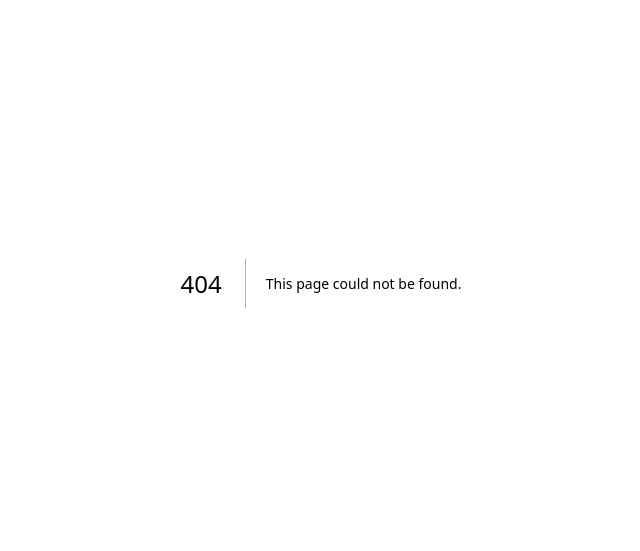
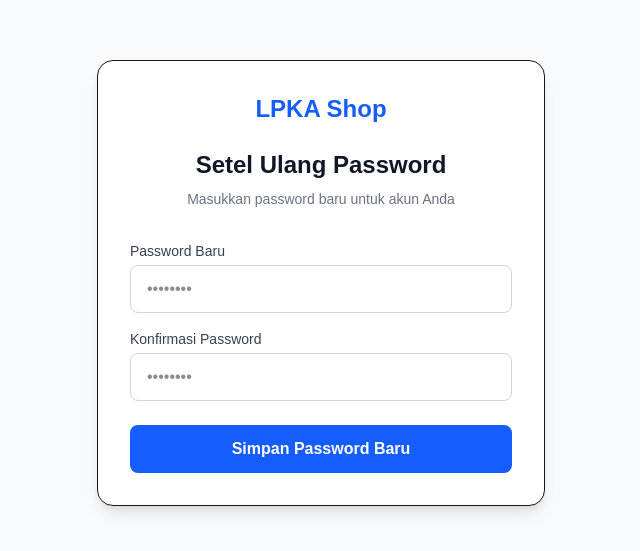
Before and after one commit to kingfayd/lpkashop, a Next.js app: page /reset-password in a window 1280 px wide. Before the commit this address had no page. Shown: the part 117-668 px from the top of the page, without its empty margins (319-959 px from the left). Built offline with nearby package versions, Linux system fonts and the light colour scheme; no server answers.

Commit message:
Add reset-password page for email recovery

```diff
--- /dev/null
+++ b/app/reset-password/page.tsx
@@ -0,0 +1,117 @@
+'use client'
+
+import { useState } from 'react'
+import { supabase } from '@/lib/supabase'
+import { useRouter } from 'next/navigation'
+import Link from 'next/link'
+
+export default function ResetPasswordPage() {
+    const [password, setPassword] = useState('')
+    const [confirmPassword, setConfirmPassword] = useState('')
+    const [loading, setLoading] = useState(false)
+    const [error, setError] = useState<string | null>(null)
+    const [success, setSuccess] = useState(false)
+    const router = useRouter()
+
+    const handleResetPassword = async (e: React.FormEvent) => {
+        e.preventDefault()
+
+        if (password !== confirmPassword) {
+            setError('Password tidak cocok')
+            return
+        }
+
+        if (password.length < 6) {
+            setError('Password minimal 6 karakter')
+            return
+        }
+
+        setLoading(true)
+        setError(null)
+
+        const { error } = await supabase.auth.updateUser({
+            password: password
+        })
+
+        if (error) {
+            setError(error.message)
+            setLoading(false)
+        } else {
+            setSuccess(true)
+            setLoading(false)
+            setTimeout(() => {
+                router.push('/login')
+            }, 3000)
+        }
+    }
+
+    if (success) {
+        return (
+            <div className="flex min-h-screen items-center justify-center bg-gray-50 px-4">
+                <div className="w-full max-w-md space-y-8 rounded-2xl border bg-white p-8 shadow-lg text-center">
+                    <div className="text-green-600 mb-4">
+                        <svg className="mx-auto h-12 w-12" fill="none" stroke="currentColor" viewBox="0 0 24 24">
+                            <path strokeLinecap="round" strokeLinejoin="round" strokeWidth="2" d="M5 13l4 4L19 7" />
+                        </svg>
+                    </div>
+                    <h2 className="text-2xl font-bold text-gray-900">Password Berhasil Diperbarui!</h2>
+                    <p className="text-gray-500 mt-2">Sesi Anda telah diperbarui. Mengalihkan ke halaman login...</p>
+                </div>
+            </div>
+        )
+    }
+
+    return (
+        <div className="flex min-h-screen items-center justify-center bg-gray-50 px-4">
+            <div className="w-full max-w-md space-y-8 rounded-2xl border bg-white p-8 shadow-lg">
+                <div className="text-center">
+                    <Link href="/" className="inline-flex items-center gap-2 mb-6">
+                        <span className="text-2xl font-bold text-blue-600">LPKA Shop</span>
+                    </Link>
+                    <h2 className="text-2xl font-bold text-gray-900">Setel Ulang Password</h2>
+                    <p className="text-sm text-gray-500 mt-2">Masukkan password baru untuk akun Anda</p>
+                </div>
+
+                <form className="mt-8 space-y-6" onSubmit={handleResetPassword}>
+                    {error && (
+                        <div className="p-3 rounded-md bg-red-50 text-red-600 text-sm border border-red-200 text-center">
+                            {error}
+                        </div>
+                    )}
+
+                    <div className="space-y-4">
+                        <div>
+                            <label className="block text-sm font-medium mb-1 text-gray-700">Password Baru</label>
+                            <input
+                                type="password"
+                                required
+                                className="w-full h-12 px-4 rounded-lg bg-white border border-gray-300 focus:ring-2 focus:ring-blue-500 outline-none transition-all"
+                                placeholder="••••••••"
+                                value={password}
+                                onChange={(e) => setPassword(e.target.value)}
+                            />
+                        </div>
+                        <div>
+                            <label className="block text-sm font-medium mb-1 text-gray-700">Konfirmasi Password</label>
+                            <input
+                                type="password"
+                                required
+                                className="w-full h-12 px-4 rounded-lg bg-white border border-gray-300 focus:ring-2 focus:ring-blue-500 outline-none transition-all"
+                                placeholder="••••••••"
+                                value={confirmPassword}
+                                onChange={(e) => setConfirmPassword(e.target.value)}
+                            />
+                        </div>
+                    </div>
+
+                    <button
+                        disabled={loading}
+                        className="w-full h-12 rounded-lg bg-blue-600 text-white font-semibold hover:bg-blue-700 transition-colors disabled:opacity-50"
+                    >
+                        {loading ? 'Memperbarui...' : 'Simpan Password Baru'}
+                    </button>
+                </form>
+            </div>
+        </div>
+    )
+}
```
